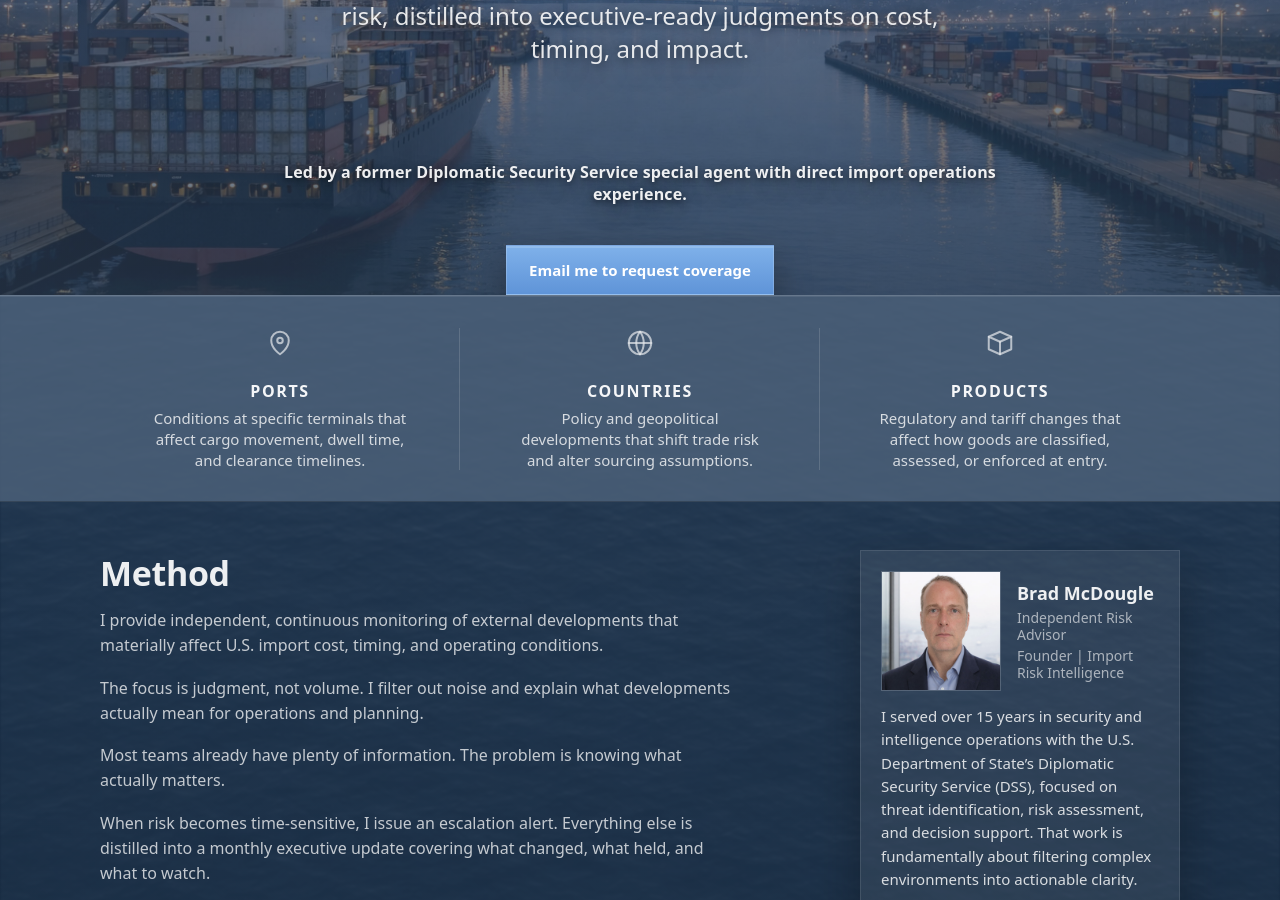
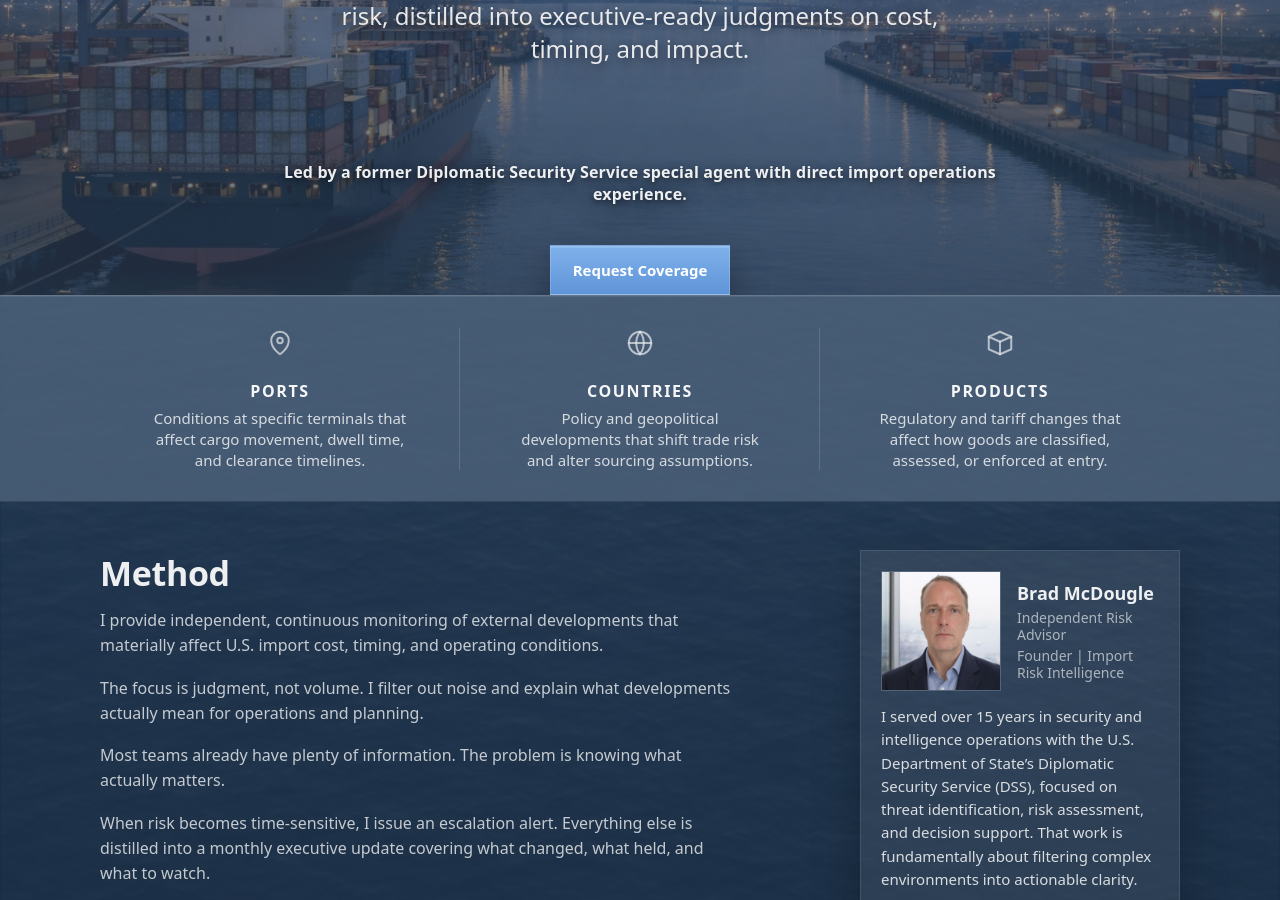
Before and after one commit to importrisk/import-risk-intelligence-site, a Jekyll site: the page built from index.html, in a window 1280 px wide and 900 px high, scrolled down 356 px. Built offline with Jekyll 4.4.1, drawn with Linux system fonts in a browser that asks for light colours.

Commit message:
Update index.html

```diff
--- a/index.html
+++ b/index.html
@@ -25,7 +25,7 @@ description: Independent risk assessment for U.S. importers.
     </p>
 
     <div class="hero-actions">
-      <a class="btn btn-primary" href="./contact.html">Email me to request coverage</a>
+      <a class="btn btn-primary" href="./contact.html">Request Coverage</a>
     </div>
   </div>
 </main>
```
